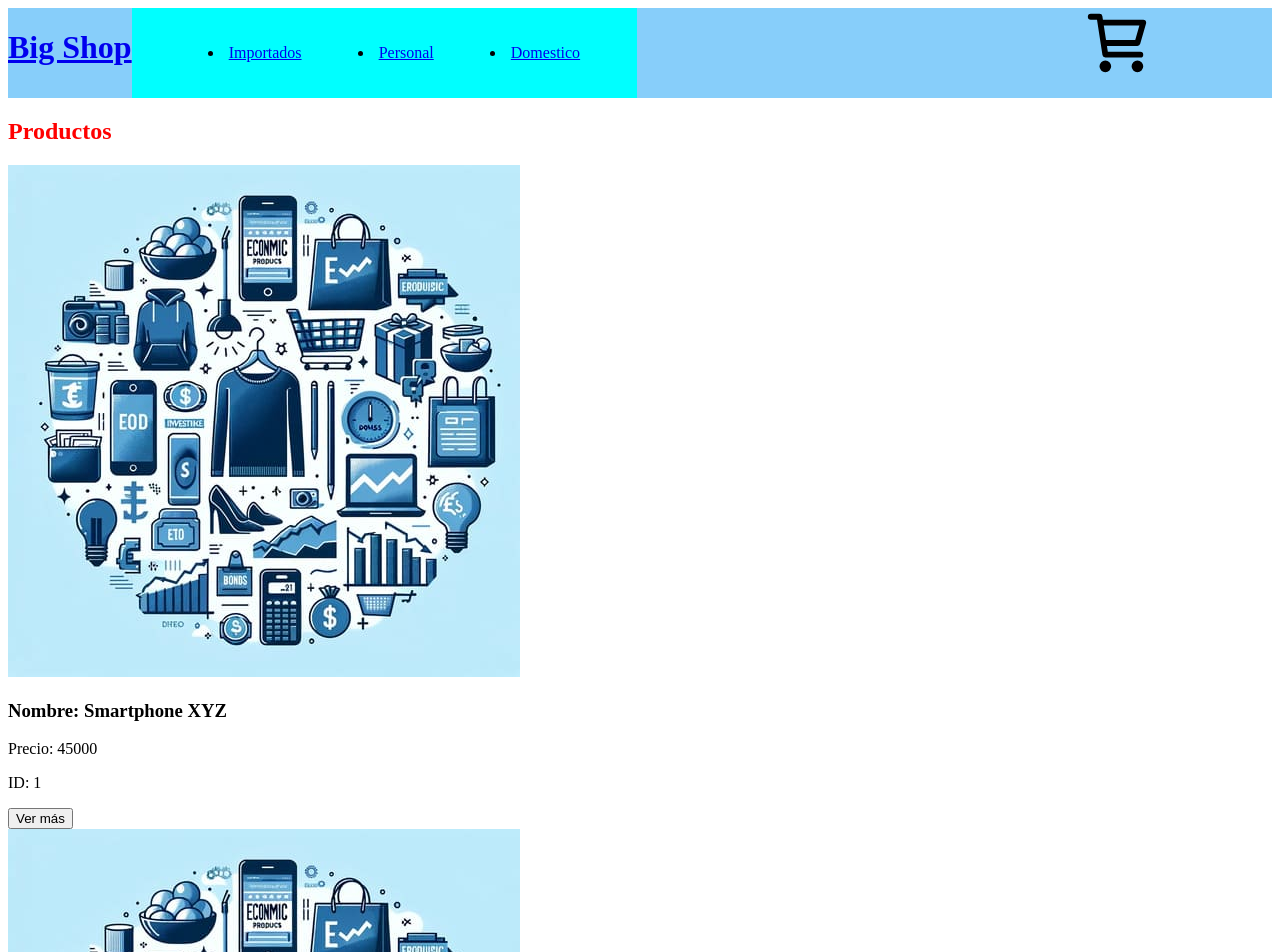
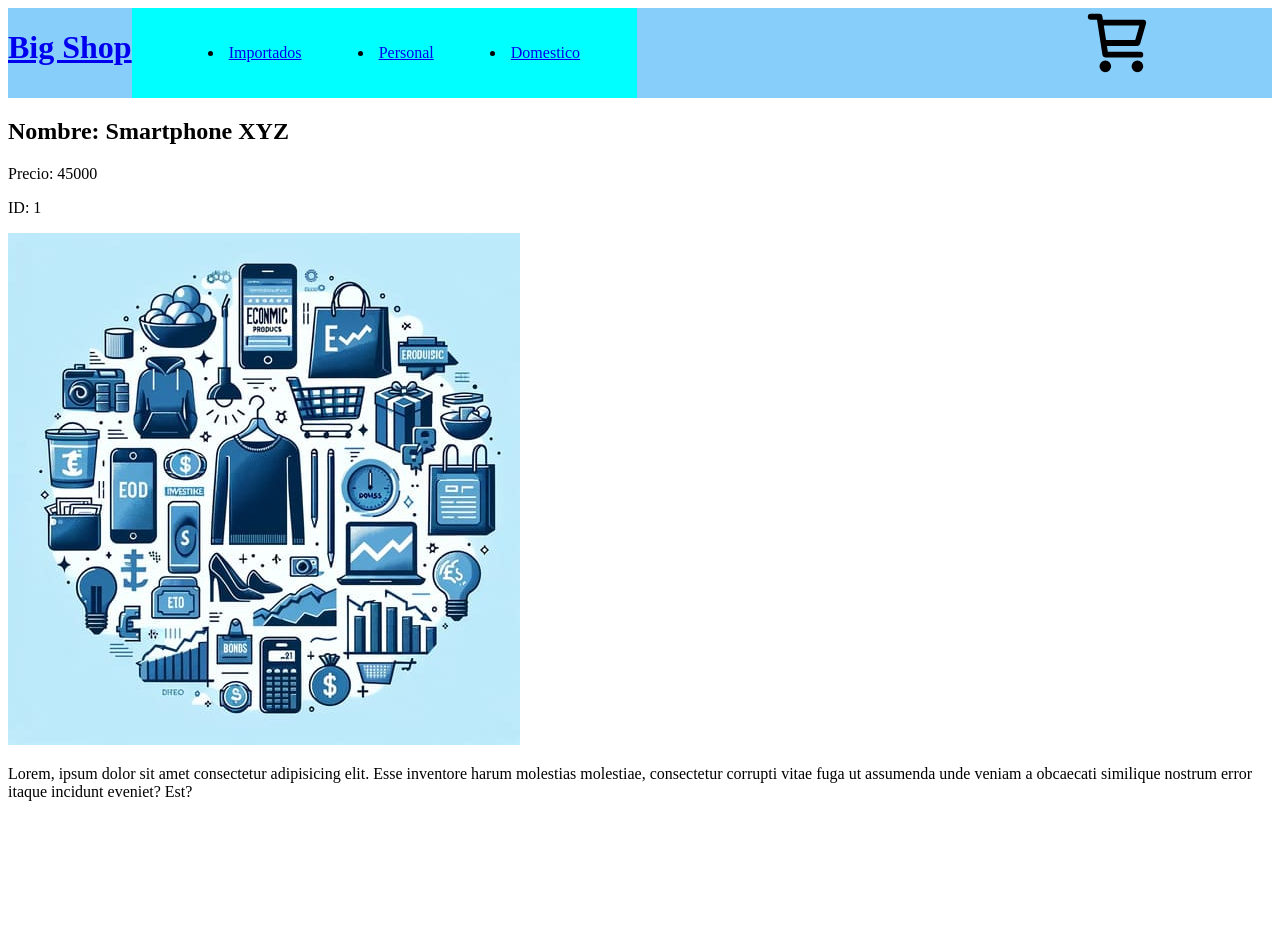
Before and after one commit to francosdp/PreEntrega2-GattiCandelero, a React (Vite) app: page /item/1 in a window 1280 px wide. Shown: the top 952 px of the page. After the commit the page ends 817 px from the top, so only its background shows below. Built offline with nearby package versions, Linux system fonts and the light colour scheme.

Commit message:
Item Detail y Link

```diff
--- a/src/App.jsx
+++ b/src/App.jsx
@@ -16,7 +16,7 @@ function App() {
         <Routes>
           <Route path='/' element={<ItemListContainer />} />
           <Route path='/categoria/:idCategoria' element={<ItemListContainer />} />
-          <Route path='/item/:idItem' element={<ItemListContainer />} />
+          <Route path='/item/:idItem' element={<ItemDetailContainer />} />
         </Routes>
 
       </BrowserRouter>
--- a/src/asyncmock.js
+++ b/src/asyncmock.js
@@ -14,7 +14,7 @@ export const getProducts = () => {
     return new Promise((resolve) => {
         setTimeout(() => {
             resolve(bigShopProductos)
-        }, 2000);
+        }, 100);
     })
 }
 
@@ -23,7 +23,7 @@ export const callProduct = (id) => {
         setTimeout(() => {
             const producto = bigShopProductos.find(item => item.id === id)
             resolve(producto)
-        }, 2000)
+        }, 100)
     })
 }
 
--- a/src/componentes/Item/Item.jsx
+++ b/src/componentes/Item/Item.jsx
@@ -1,3 +1,6 @@
+import { Link } from "react-router-dom"
+
+
 
 const Item = ({id,nombre,precio,img}) => {
   return (
@@ -7,7 +10,8 @@ const Item = ({id,nombre,precio,img}) => {
 <h3>Nombre: {nombre}</h3>
 <p>Precio: {precio}</p>
 <p>ID: {id}</p>
-<button>Ver más</button>
+<Link to={`/item/${id}`}><button>Ver más</button></Link>
+
 </div>
   )
 }
```
